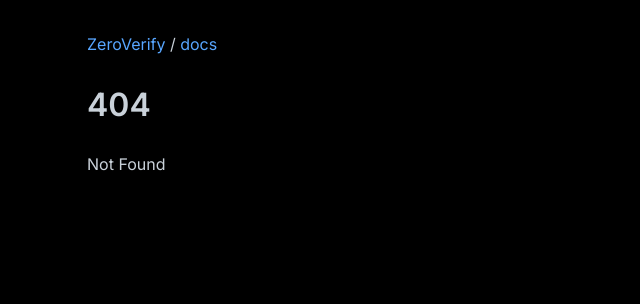
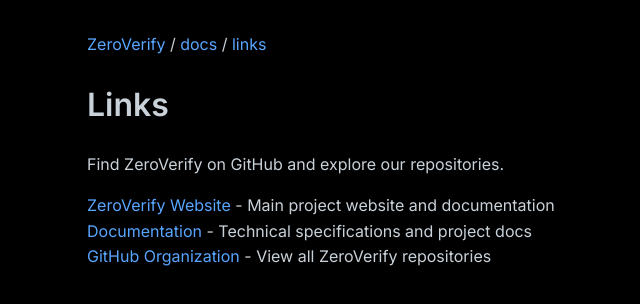
Before and after one commit to ZeroVerify/website, a SvelteKit app: page /links in a window 1280 px wide. Before the commit this address had no page. Shown: the top 304 px of the page, without its empty margins (153-793 px from the left). Built offline with nearby package versions, Linux system fonts and the light colour scheme.

Commit message:
Add links to source code

```diff
--- /dev/null
+++ b/src/lib/data/links.ts
@@ -0,0 +1,23 @@
+export interface Link {
+	name: string;
+	description: string;
+	url: string;
+}
+
+export const links: Link[] = [
+	{
+		name: 'ZeroVerify Website',
+		description: 'Main project website and documentation',
+		url: 'https://github.com/ZeroVerify/website'
+	},
+	{
+		name: 'Documentation',
+		description: 'Technical specifications and project docs',
+		url: 'https://github.com/ZeroVerify/docs'
+	},
+	{
+		name: 'GitHub Organization',
+		description: 'View all ZeroVerify repositories',
+		url: 'https://github.com/ZeroVerify'
+	}
+];
--- a/src/routes/+layout.svelte
+++ b/src/routes/+layout.svelte
@@ -11,7 +11,8 @@
 </svelte:head>
 
 <nav>
-	<a href={resolve('/')}>ZeroVerify</a> / <a href={resolve('/docs')}>docs</a>
+	<a href={resolve('/')}>ZeroVerify</a> / <a href={resolve('/docs')}>docs</a> /
+	<a href={resolve('/links')}>links</a>
 </nav>
 
 <slot />
--- /dev/null
+++ b/src/routes/links/+page.svelte
@@ -0,0 +1,27 @@
+<script lang="ts">
+	import { links } from '$lib/data/links';
+</script>
+
+<svelte:head>
+	<title>Links - ZeroVerify</title>
+</svelte:head>
+
+<h1 class="text-3xl font-semibold mb-4">Links</h1>
+
+<p class="text-gray-400 mb-8">Find ZeroVerify on GitHub and explore our repositories.</p>
+
+<div class="gap-2 flex flex-col">
+	{#each links as link (link.url)}
+		<div>
+			<a
+				href={link.url}
+				target="_blank"
+				rel="external noopener noreferrer"
+				class="font-semibold text-[#58a6ff] hover:underline"
+			>
+				{link.name}
+			</a>
+			<span class="text-[#8b949e]"> - {link.description}</span>
+		</div>
+	{/each}
+</div>
```
